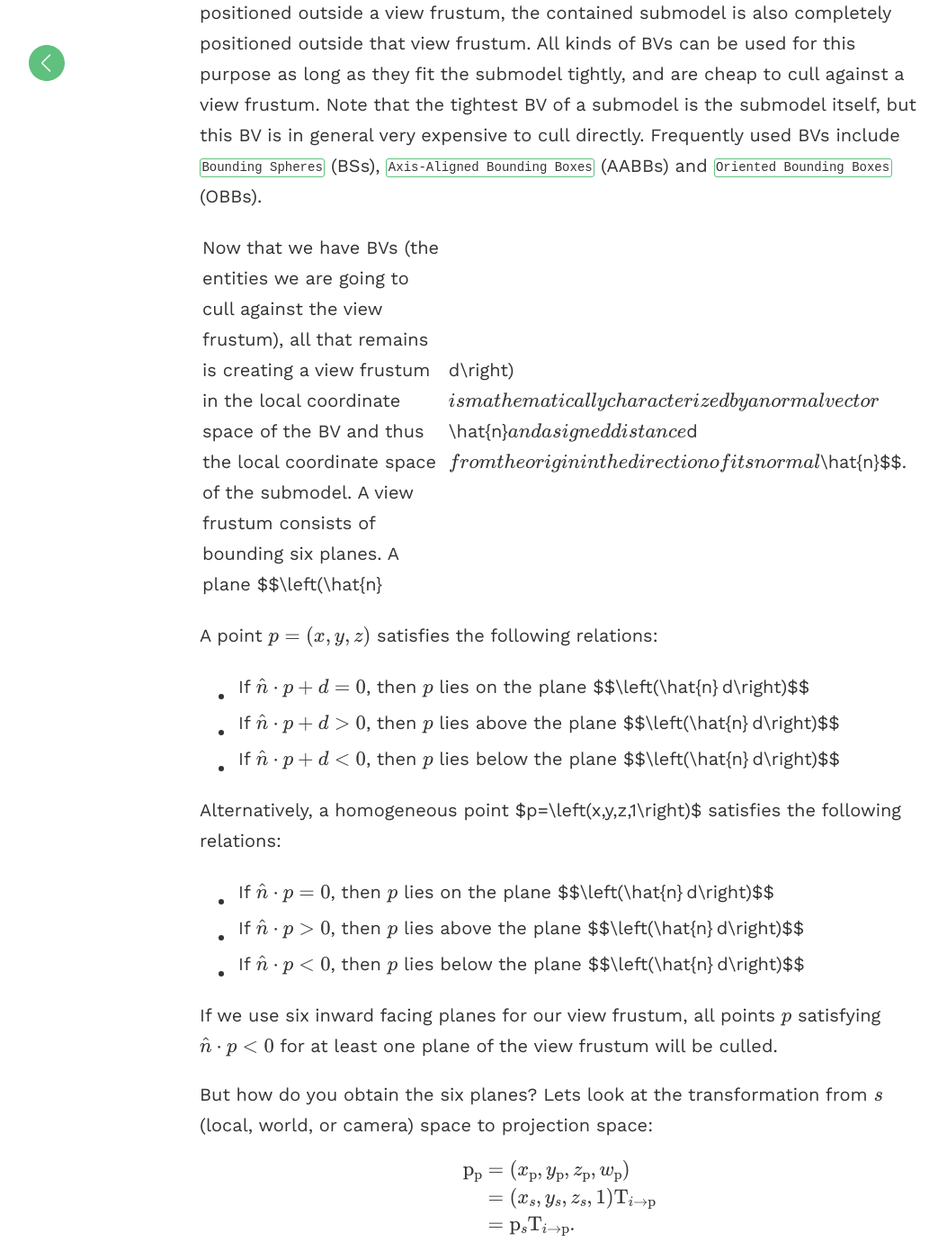
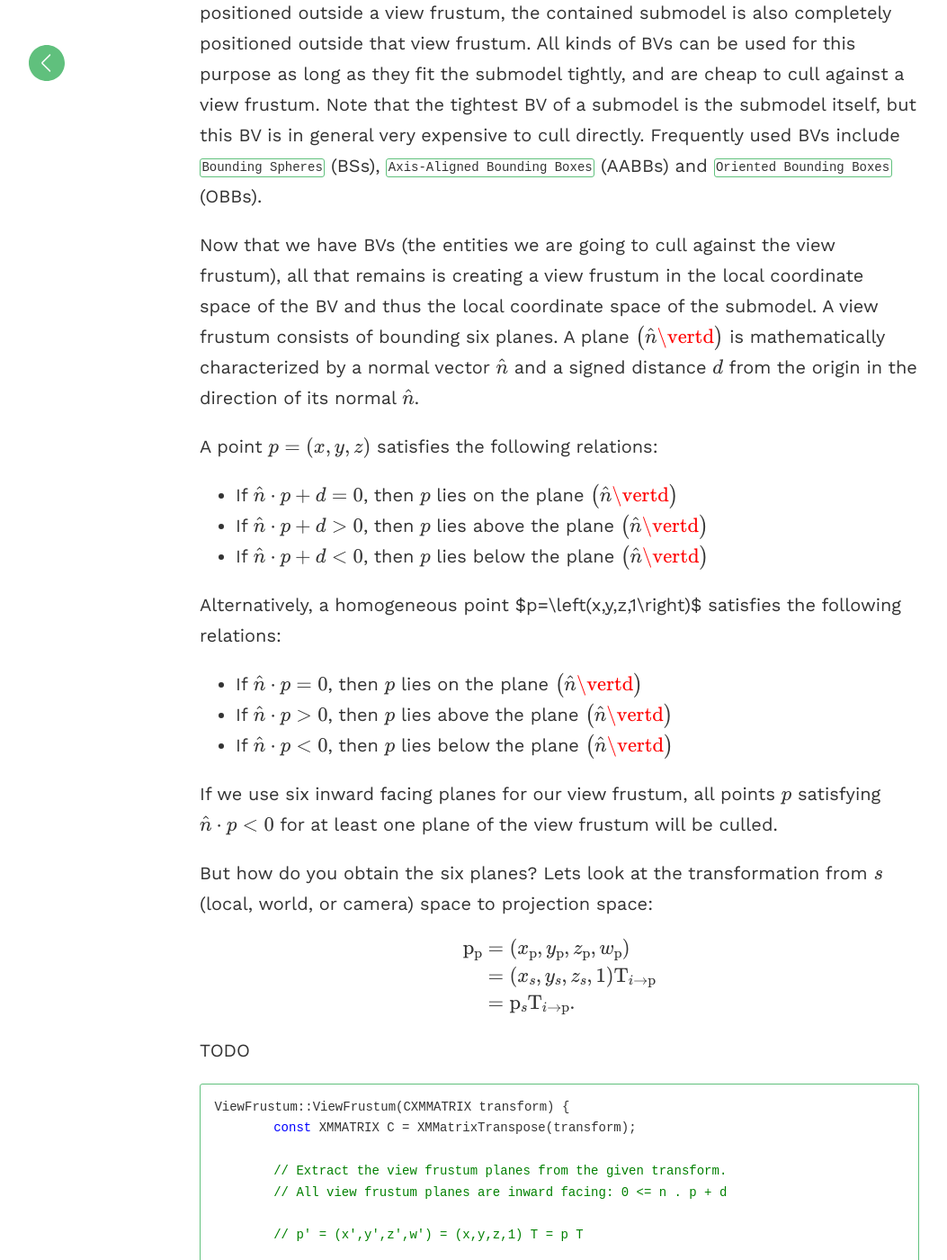
Before and after one commit to matt77hias/Blog, a Jekyll site: the page built from _posts/2017-08-24-creating-a-view-frustum.md, in a window 1280 px wide and 1400 px high, scrolled down 2315 px. Shown: the whole window at 90% size, without its empty margins (18-1071 px from the left). Built offline with Jekyll 4.4.1, drawn with Linux system fonts in a browser that asks for light colours; formulas are drawn with MathJax 3; comment, search, counter and statistics services are not loaded.

Commit message:
Update 2017-08-24-creating-a-view-frustum.md

```diff
--- a/_posts/2017-08-24-creating-a-view-frustum.md
+++ b/_posts/2017-08-24-creating-a-view-frustum.md
@@ -40,17 +40,17 @@
 # CPU - View Frustum Culling
 Typically, a `Bounding Volume` (BV) is associated with and expressed in the local space of each submodel. Since a submodel is completely contained in its BV, culling the BV is equivalent to culling the submodel: if the BV is completely positioned outside a view frustum, the contained submodel is also completely positioned outside that view frustum. All kinds of BVs can be used for this purpose as long as they fit the submodel tightly, and are cheap to cull against a view frustum. Note that the tightest BV of a submodel is the submodel itself, but this BV is in general very expensive to cull directly. Frequently used BVs include `Bounding Spheres` (BSs),  `Axis-Aligned Bounding Boxes` (AABBs) and `Oriented Bounding Boxes` (OBBs).
 
-Now that we have BVs (the entities we are going to cull against the view frustum), all that remains is creating a view frustum in the local coordinate space of the BV and thus the local coordinate space of the submodel. A view frustum consists of bounding six planes. A plane $$\left(\hat{n}|d\right)$$ is mathematically characterized by a normal vector $$\hat{n}$$ and a signed distance $$d$$ from the origin in the direction of its normal $$\hat{n}$$.
+Now that we have BVs (the entities we are going to cull against the view frustum), all that remains is creating a view frustum in the local coordinate space of the BV and thus the local coordinate space of the submodel. A view frustum consists of bounding six planes. A plane $$\left(\hat{n}\vertd\right)$$ is mathematically characterized by a normal vector $$\hat{n}$$ and a signed distance $$d$$ from the origin in the direction of its normal $$\hat{n}$$.
 
 A point $$p=\left(x,y,z\right)$$ satisfies the following relations:
-* If $$\hat{n} \cdot p + d = 0$$, then $$p$$ lies on the plane $$\left(\hat{n}|d\right)$$
-* If $$\hat{n} \cdot p + d \gt 0$$, then $$p$$ lies above the plane $$\left(\hat{n}|d\right)$$
-* If $$\hat{n} \cdot p + d \lt 0$$, then $$p$$ lies below the plane $$\left(\hat{n}|d\right)$$
+* If $$\hat{n} \cdot p + d = 0$$, then $$p$$ lies on the plane $$\left(\hat{n}\vertd\right)$$
+* If $$\hat{n} \cdot p + d \gt 0$$, then $$p$$ lies above the plane $$\left(\hat{n}\vertd\right)$$
+* If $$\hat{n} \cdot p + d \lt 0$$, then $$p$$ lies below the plane $$\left(\hat{n}\vertd\right)$$
 
 Alternatively, a homogeneous point $p=\left(x,y,z,1\right)$ satisfies the following relations:
-* If $$\hat{n} \cdot p = 0$$, then $$p$$ lies on the plane $$\left(\hat{n}|d\right)$$
-* If $$\hat{n} \cdot p \gt 0$$, then $$p$$ lies above the plane $$\left(\hat{n}|d\right)$$
-* If $$\hat{n} \cdot p \lt 0$$, then $$p$$ lies below the plane $$\left(\hat{n}|d\right)$$
+* If $$\hat{n} \cdot p = 0$$, then $$p$$ lies on the plane $$\left(\hat{n}\vertd\right)$$
+* If $$\hat{n} \cdot p \gt 0$$, then $$p$$ lies above the plane $$\left(\hat{n}\vertd\right)$$
+* If $$\hat{n} \cdot p \lt 0$$, then $$p$$ lies below the plane $$\left(\hat{n}\vertd\right)$$
 
 If we use six inward facing planes for our view frustum, all points $$p$$ satisfying $$\hat{n} \cdot p \lt 0$$ for at least one plane of the view frustum will be culled.
 
```
